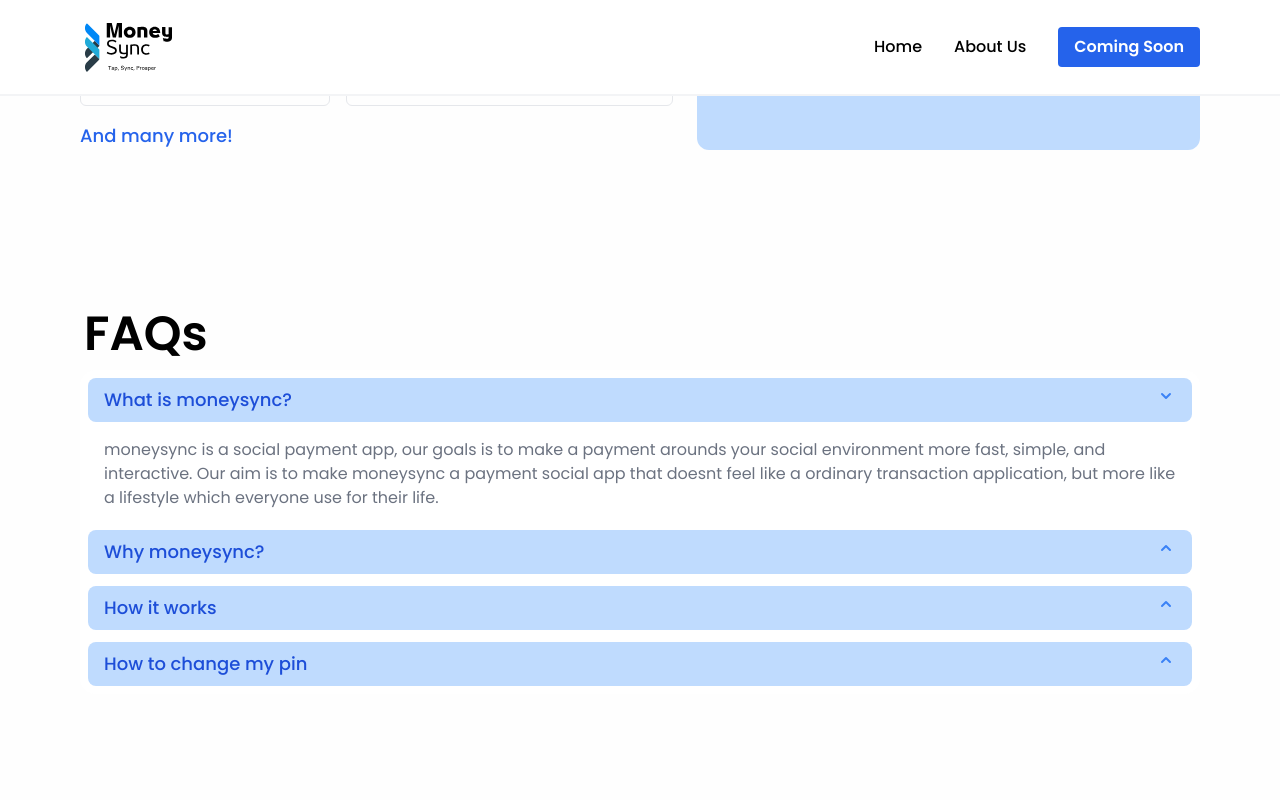
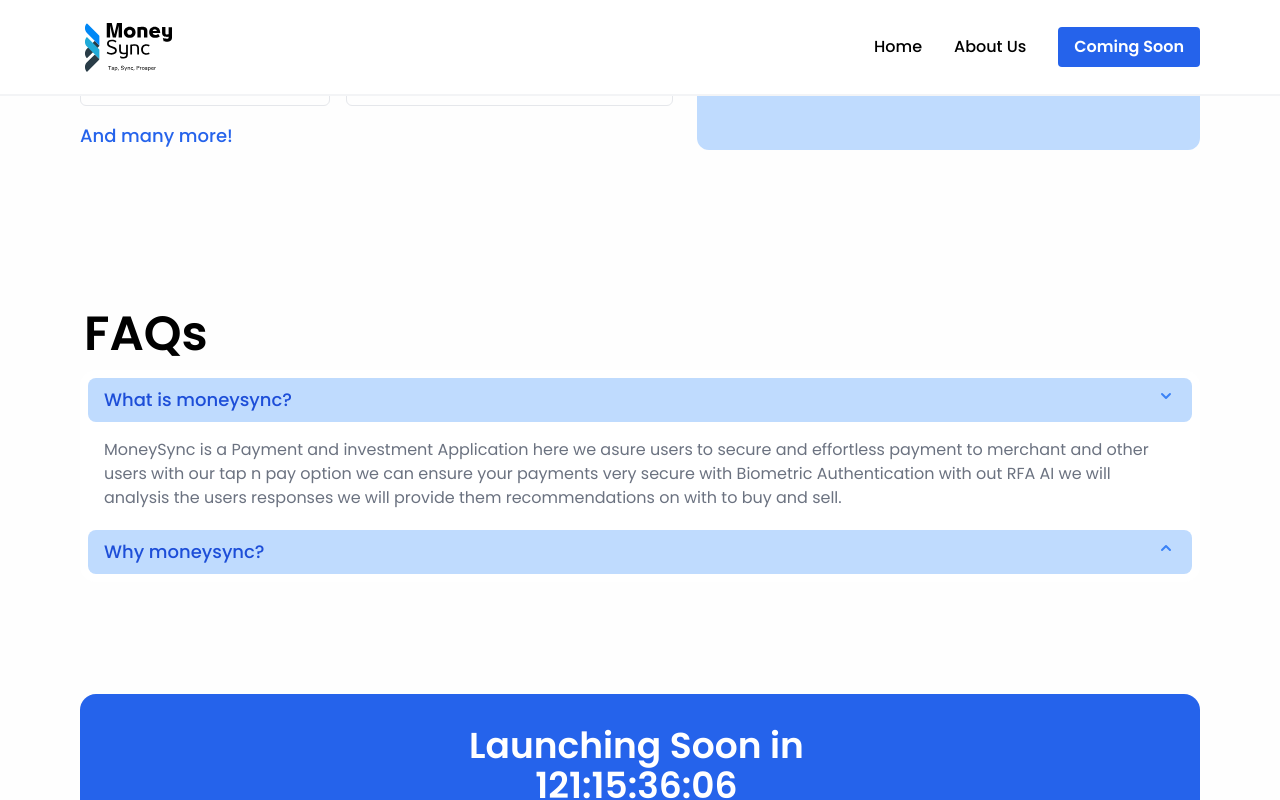
Before and after one commit to ShadoVector/WelcomeWebsite, a React (Create React App) app: page / in a window 1280 px wide. Both pictures are taken after a click on the button "What is moneysync?". Shown: the part 1516-2316 px from the top of the page. Built offline with nearby package versions, Linux system fonts and the light colour scheme; some icons are missing; the HTML template or start-up script is replaced by a standard one.

Commit message:
added countdown

```diff
--- a/src/components/Footer.js
+++ b/src/components/Footer.js
@@ -11,18 +11,17 @@ function Footer() {
             <img src={Group1} alt="" style={{width:"100px", height:"100px"}}/>
             <p>Card Payments made easy</p>
             <button className="bg-blue-200 text-blue-600 p-2 rounded-full mt-4 hover:bg-blue-600 hover:text-white transition-all duration-200 ease-out">
-              <Icon icon="line-md:linkedin" className="h-10 w-10" />
+              <a href="https://www.linkedin.com/company/money-sync-pay/?viewAsMember=true"><Icon icon="line-md:linkedin" className="h-10 w-10" /></a>
             </button>
           </div>
           <div className="flex flex-col space-y-2">
               <h5 className="font-medium text-lg">Pages</h5>
               <p className="font-light">Home</p>
-              <p className="font-light">Contact</p>
               <p className="font-light">About Us</p>
           </div>
           <div className="flex flex-col space-y-2">
               <h5 className="font-medium text-lg">Our Progress</h5>
-              <p className="font-light">Youtube</p>
+              <a href="https://www.linkedin.com/company/money-sync-pay/?viewAsMember=true" ><p className="font-light">LinkedIn</p></a>
           </div>
         </div>
 
--- a/src/components/Home/Contact.js
+++ b/src/components/Home/Contact.js
@@ -19,7 +19,7 @@ function Contact() {
 
 
         <div style={containerStyle}>
-        <h2 className="text-4xl font-semibold">Comming Soon in</h2>
+        <h2 className="text-4xl font-semibold">Launching Soon in</h2>
           <Countdown />
         </div>
 
--- a/src/components/Home/Countdown.js
+++ b/src/components/Home/Countdown.js
@@ -1,15 +1,15 @@
-import React, { useState, useEffect, useRef, reset} from "react";
+import React, { useState, useEffect, useRef } from "react";
 
 function Countdown() {
   const refInstance = useRef(null);
-  const [counter, setCountdown] = useState("00:00:00:00"); // Added days
+  const [counter, setCountdown] = useState("00:00:00:00");
 
   const getCounter = (e) => {
     let all = Date.parse(e) - Date.parse(new Date());
     let s = Math.floor((all / 1000) % 60);
     let m = Math.floor((all / 1000 / 60) % 60);
     let h = Math.floor((all / 1000 / 60 / 60) % 24);
-    let d = Math.floor(all / 1000 / 60 / 60 / 24); // Calculate days
+    let d = Math.floor(all / 1000 / 60 / 60 / 24);
     return {
       all,
       s,
@@ -19,7 +19,7 @@ function Countdown() {
     };
   };
 
-  const initCounter = (e) => {
+  const startCountdown = (e) => {
     let { all, d, h, m, s } = getCounter(e);
     if (all >= 0) {
       setCountdown(
@@ -37,25 +37,15 @@ function Countdown() {
     }
   };
 
-  const reset = (e) => {
-    setCountdown("00:00:00:00"); // Reset to include days
-    if (refInstance.current) clearInterval(refInstance.current);
+  const targetDate = new Date("2023-12-31T23:59:59"); // December 31, 2023, at 23:59:59
+
+  useEffect(() => {
+    startCountdown(targetDate);
     let id = setInterval(() => {
-      initCounter(e);
+      startCountdown(targetDate);
     }, 1000);
     refInstance.current = id;
-  };
-
-  const voidTime = () => {
-    let voidZone = new Date();
-    voidZone.setMonth(6); // Corrected the setMonth method
-    voidZone.setHours(0, 0, 0, 0); // Set time to midnight
-    return voidZone;
-  };
-
-  useEffect(() => {
-    reset(voidTime());
-  }, [voidTime]);
+  }, [targetDate]);
 
   return (
     <>
--- a/src/components/Home/Faqs.js
+++ b/src/components/Home/Faqs.js
@@ -19,11 +19,11 @@ function Faqs() {
                   />
                 </Disclosure.Button>
                 <Disclosure.Panel className="px-4 pt-4 pb-2 text-base text-gray-500">
-                  moneysync is a social payment app, our goals is to make a payment
-                  arounds your social environment more fast, simple, and
-                  interactive. Our aim is to make moneysync a payment social app
-                  that doesnt feel like a ordinary transaction application, but
-                  more like a lifestyle which everyone use for their life.
+                  MoneySync is a Payment and investment Application here we asure users
+                  to secure and effortless payment to merchant and other users
+                  with our tap n pay option we can ensure your payments very secure with Biometric Authentication
+                  with out RFA AI we will analysis the users responses we will provide them recommendations
+                  on with to buy and sell.
                 </Disclosure.Panel>
               </>
             )}
@@ -40,53 +40,10 @@ function Faqs() {
                   />
                 </Disclosure.Button>
                 <Disclosure.Panel className="px-4 pt-4 pb-2 text-base text-gray-500">
-                  We provide many features to help you do any kind of
-                  transaction, start with a simple things like send a money to a
-                  complex like managing and doing transaction for a groups of
-                  people. We also focusing to build an environment in our
-                  application so people that used moneysync doesnt feel like using
-                  a money related application but rather like a social media, so
-                  hopefully it can boost our user experience and they can more
-                  focus to what matters.
-                </Disclosure.Panel>
-              </>
-            )}
-          </Disclosure>
-          <Disclosure as="div" className="mt-3">
-            {({ open }) => (
-              <>
-                <Disclosure.Button className="flex justify-between w-full px-4 py-2 text-sm font-medium text-left text-blue-700 bg-blue-200 rounded-lg hover:bg-blue-300 focus:outline-none focus-visible:ring focus-visible:ring-blue-500 focus-visible:ring-opacity-75">
-                  <span className="text-lg">How it works</span>
-                  <ChevronUpIcon
-                    className={`${
-                      open ? "transform rotate-180" : ""
-                    } w-5 h-5 text-blue-500`}
-                  />
-                </Disclosure.Button>
-                <Disclosure.Panel className="px-4 pt-4 pb-2 text-base text-gray-500">
-                  moneysync use an social media feels approach where user can add
-                  their friends and then do any transaction in moneysync
-                  application. But you can also send or request money to someone
-                  without need to add them with scanning their qr code.
-                </Disclosure.Panel>
-              </>
-            )}
-          </Disclosure>
-          <Disclosure as="div" className="mt-3">
-            {({ open }) => (
-              <>
-                <Disclosure.Button className="flex justify-between w-full px-4 py-2 text-sm font-medium text-left text-blue-700 bg-blue-200 rounded-lg hover:bg-blue-300 focus:outline-none focus-visible:ring focus-visible:ring-blue-500 focus-visible:ring-opacity-75">
-                  <span className="text-lg">How to change my pin</span>
-                  <ChevronUpIcon
-                    className={`${
-                      open ? "transform rotate-180" : ""
-                    } w-5 h-5 text-blue-500`}
-                  />
-                </Disclosure.Button>
-                <Disclosure.Panel className="px-4 pt-4 pb-2 text-base text-gray-500">
-                  You can change your confirmation pin through settings in your
-                  profile, select <b>Privacy</b> and then select{" "}
-                  <b>Change my pin</b>
+                  We provide many features to help you for secure transactions than
+                  any other providers, as we use Biometric Authentication
+                  as we do tap and pay there wont be any middle in the man attacks
+                  also with RFA AI we provide 80-90% accurate results.
                 </Disclosure.Panel>
               </>
             )}
```
